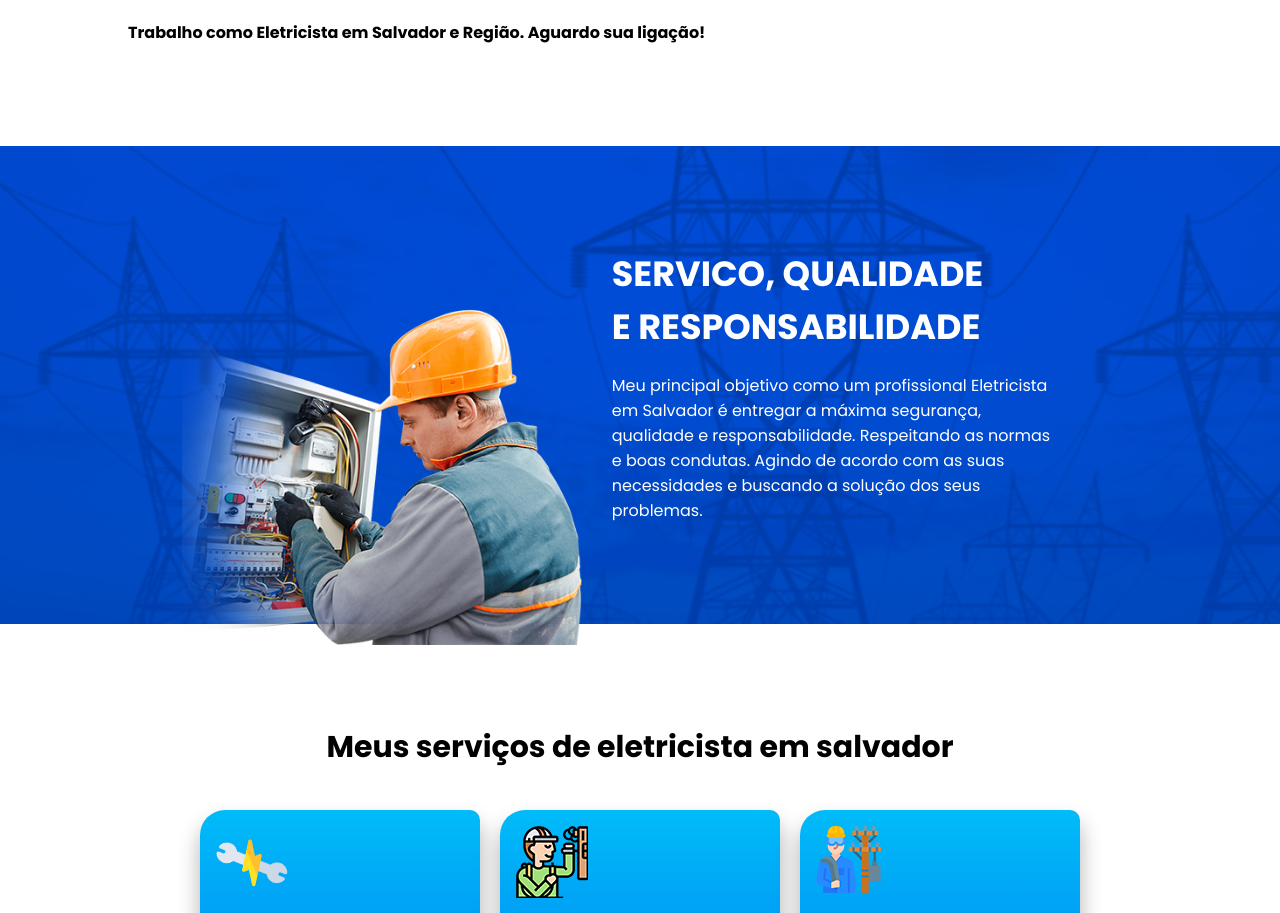
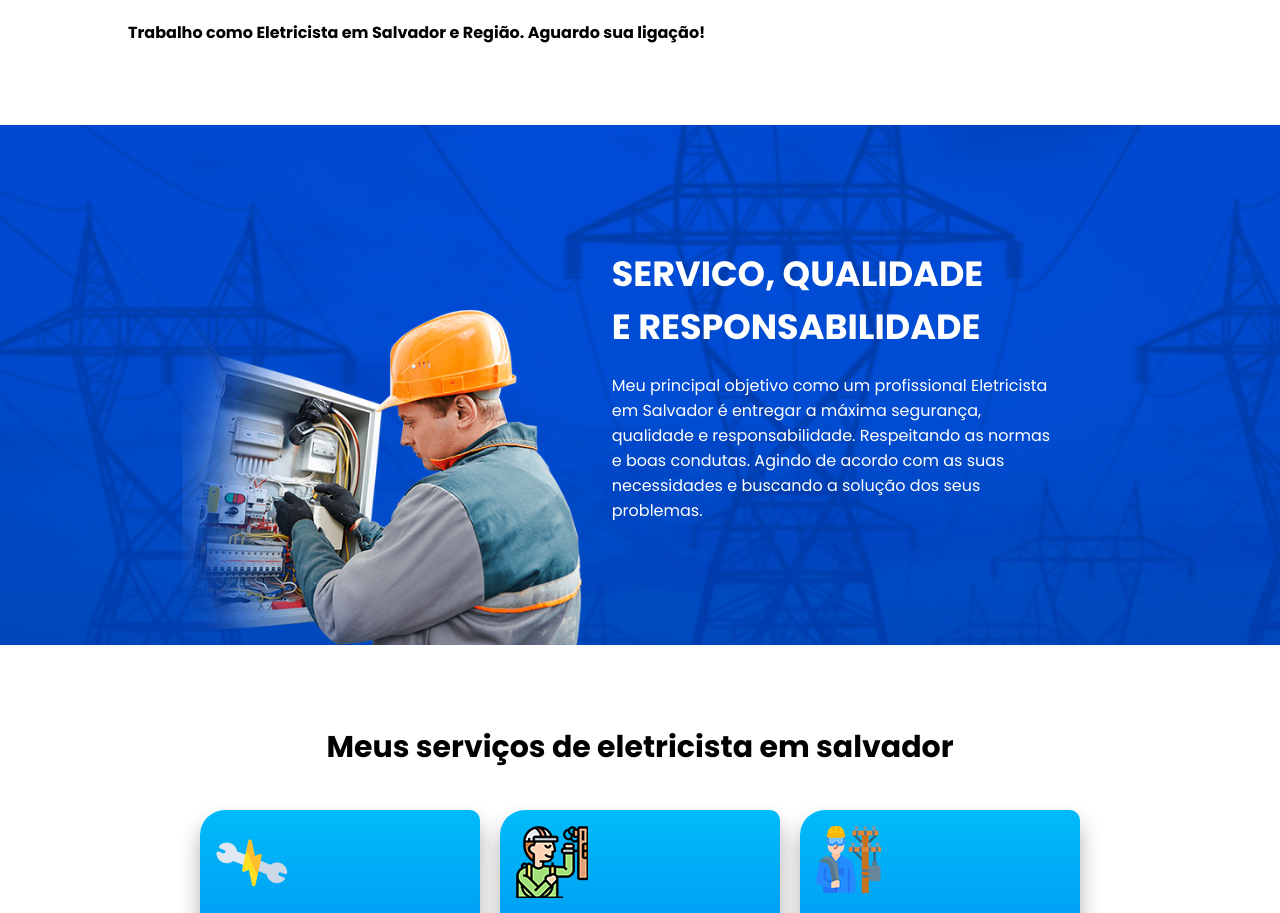
Before and after one commit to GustavoBento/projeto-eletricista, a React (Create React App) app: page / in a window 1280 px wide. Shown: the part 1642-2555 px from the top of the page. Built offline with nearby package versions, Linux system fonts and the light colour scheme.

Commit message:
finalizando seção card e ajustando a seção responsabilidade

```diff
--- a/src/components/Card/Card.jsx
+++ b/src/components/Card/Card.jsx
@@ -9,7 +9,7 @@ export default function Card({imagem, titulo, texto, destaque}) {
             <p> {texto} </p>
             <button>
                 <a href="$">
-                <span class="material-symbols-outlined">arrow_forward</span>
+                <span className="material-symbols-outlined">arrow_forward</span>
                     Saiba Mais
                 </a>
             </button>
--- a/src/components/SecaoResponsabilidade/SecaoResponsabilidade.css
+++ b/src/components/SecaoResponsabilidade/SecaoResponsabilidade.css
@@ -1,6 +1,7 @@
 .secao-responsabilidade {
     display: flex;
     background: url("../assets/eletricista.png") center center no-repeat;
+    background-size: cover;
     align-items: center;
     justify-content: center;
     height: 65vh;
```
